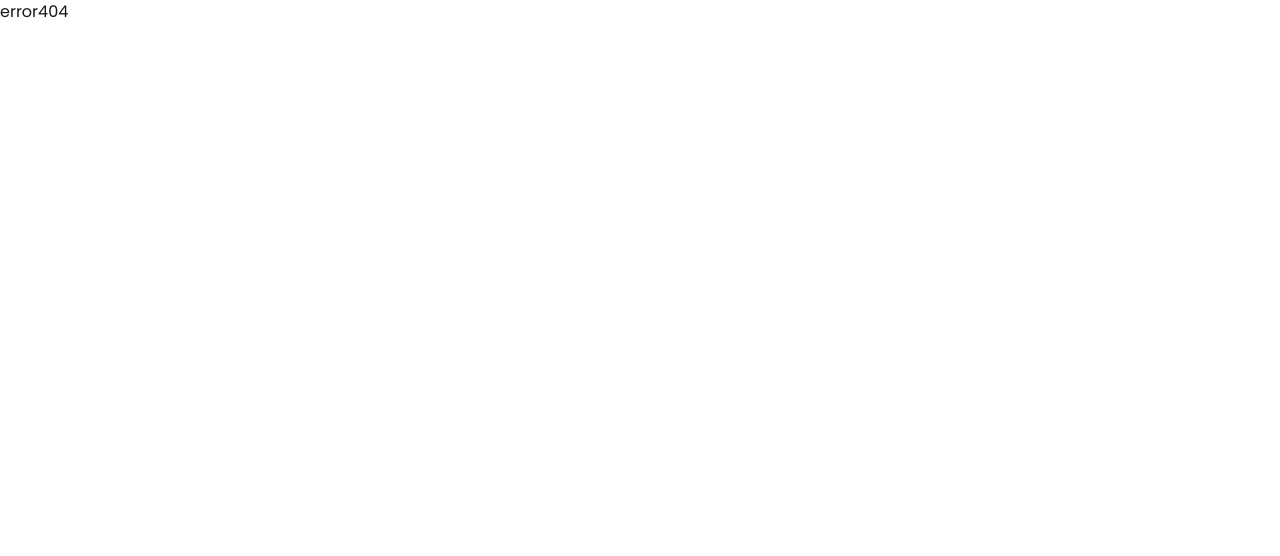
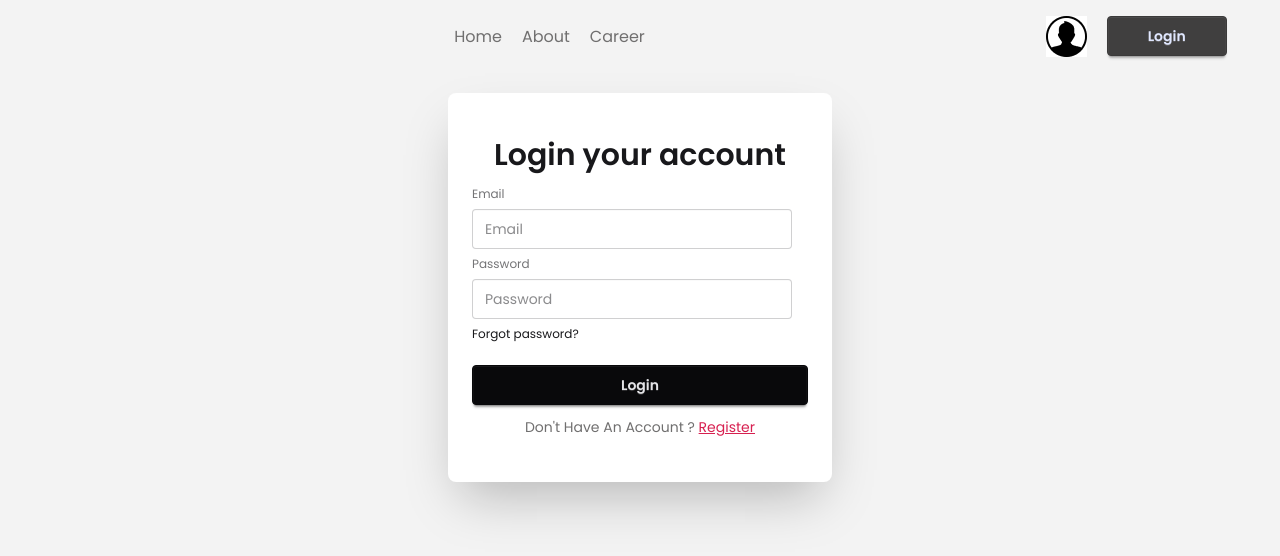
Before and after one commit to Diya-Purkayastha/dragon-news-project, a React (Vite) app: page /auth/login in a window 1280 px wide. Shown: the top 556 px of the page. Built offline with nearby package versions, Linux system fonts and the light colour scheme.

Commit message:
login and register page design done

```diff
--- a/src/components/Navbar.jsx
+++ b/src/components/Navbar.jsx
@@ -1,5 +1,5 @@
 import React from 'react';
-import { NavLink } from 'react-router';
+import { Link, NavLink } from 'react-router';
 import user from '../assets/user.png'
 
 const Navbar = () => {
@@ -13,7 +13,7 @@ const Navbar = () => {
             </div>
             <div className="login-btn flex gap-5">
                 <img src={user} alt="" />
-                <button className='btn btn-primary px-10'>Login</button>
+                <Link to='/auth/login' className='btn btn-primary px-10'>Login</Link>
             </div>
         </div>
     );
--- a/src/components/homelayout/FindUs.jsx
+++ b/src/components/homelayout/FindUs.jsx
@@ -7,9 +7,9 @@ const FindUs = () => {
             <h2 className='font-bold'>Find Us On</h2>
             <div>
                 <div className="join join-vertical w-full">
-                    <button className="btn text-lg justify-start bg-base-100 join-item"><FaFacebook></FaFacebook> Facebook</button>
-                    <button className="btn text-lg justify-start bg-base-100 join-item"><FaTwitter></FaTwitter> Twitter</button>
-                    <button className="btn text-lg justify-start bg-base-100 join-item"><FaInstagram></FaInstagram> Instagram</button>
+                    <button className="btn text-lg justify-center  bg-base-100 join-item"><FaFacebook></FaFacebook> Facebook</button>
+                    <button className="btn text-lg justify-center bg-base-100 join-item"><FaTwitter></FaTwitter> Twitter</button>
+                    <button className="btn text-lg justify-center bg-base-100 join-item"><FaInstagram></FaInstagram> Instagram</button>
                 </div>
             </div>
         </div>
--- a/src/components/homelayout/Qzone.jsx
+++ b/src/components/homelayout/Qzone.jsx
@@ -7,7 +7,7 @@ const Qzone = () => {
     return (
         <div className='bg-base-200 p-3 '>
             <h2 className='font-bold'>QZone</h2>
-            <div className='space-y-5 '>
+            <div className='space-y-5 flex flex-col justify-center items-center'>
             <img src={swimming} alt="" />
             <img src={classimg} alt="" />
             <img src={playimg} alt="" />
--- /dev/null
+++ b/src/layouts/AuthLayout.jsx
@@ -0,0 +1,18 @@
+import React from 'react';
+import Navbar from '../components/Navbar';
+import { Outlet } from 'react-router';
+
+const AuthLayout = () => {
+    return (
+        <div className='bg-base-200 min-h-screen'>
+            <header className='w-11/12 mx-auto py-4'>
+                <Navbar></Navbar>
+            </header>
+            <main  className='w-11/12 mx-auto py-5'>
+                <Outlet></Outlet>
+            </main>
+        </div>
+    );
+};
+
+export default AuthLayout;
--- a/src/layouts/HomeLayout.jsx
+++ b/src/layouts/HomeLayout.jsx
@@ -19,13 +19,13 @@ const HomeLayout = () => {
                 </nav>
             </header>
             <main className='w-11/12 mx-auto my-3  grid grid-cols-12 gap-5'>
-                <aside className='col-span-3'>
+                <aside className='col-span-3 sticky top-0 h-fit'>
                     <LeftAside></LeftAside>
                 </aside>
                 <section className="main col-span-6">
                     <Outlet></Outlet>
                 </section>
-                <aside className='col-span-3'>
+                <aside className='col-span-3 sticky top-0 h-fit'>
                     <RightAside></RightAside>
                 </aside>
             </main>
--- /dev/null
+++ b/src/page/Login.jsx
@@ -0,0 +1,25 @@
+import React from 'react';
+import { Link } from 'react-router';
+
+const Login = () => {
+    return (
+        <div>
+            <div className="card bg-base-100 w-full max-w-sm shrink-0 shadow-2xl mx-auto py-5">
+                <div className="card-body">
+                <h1 className="text-3xl font-semibold text-center">Login your account</h1>
+                    <fieldset className="fieldset">
+                        <label className="label">Email</label>
+                        <input type="email" className="input" placeholder="Email" />
+                        <label className="label">Password</label>
+                        <input type="password" className="input" placeholder="Password" />
+                        <div><a className="link link-hover">Forgot password?</a></div>
+                        <button className="btn btn-neutral mt-4">Login</button>
+                    </fieldset>
+                    <p className='text-accent text-center'>Don't Have An Account ? <Link to='/auth/register' className='text-secondary underline'>Register</Link> </p>
+                </div>
+            </div>
+        </div>
+    );
+};
+
+export default Login;
--- /dev/null
+++ b/src/page/Register.jsx
@@ -0,0 +1,11 @@
+import React from 'react';
+
+const Register = () => {
+    return (
+        <div>
+            register
+        </div>
+    );
+};
+
+export default Register;
```
Also changed, not shown: src/routes/Routes.jsx (+14 -1 lines).
